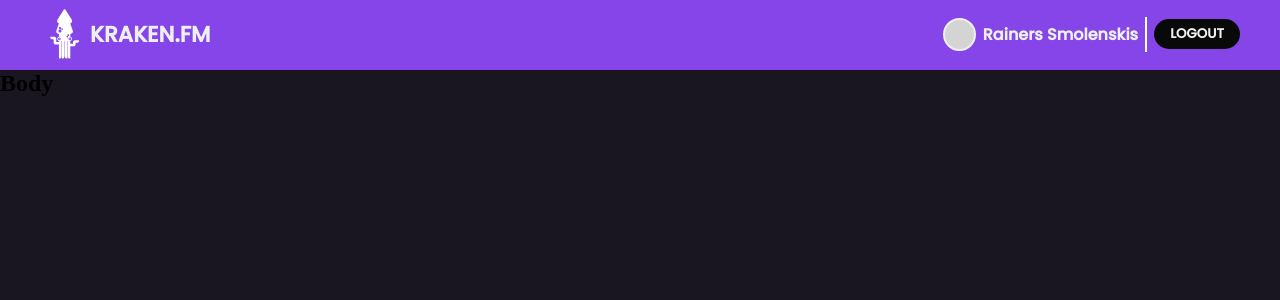
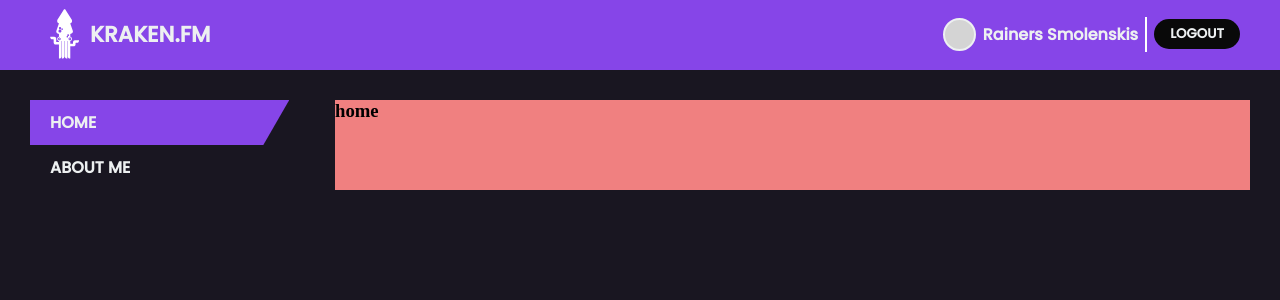
Before and after one commit to wintertime7/kraken-fm-project, a Vue app: page / in a window 1280 px wide. Both pictures are taken after a click on the button "LOGIN". Shown: the top 300 px of the page. Built offline with nearby package versions, Linux system fonts and the light colour scheme.

Commit message:
working almost everything just have to put text and im doneeeee

```diff
--- a/src/App.vue
+++ b/src/App.vue
@@ -21,4 +21,6 @@
   <BodyComponent v-if="show" />
 </template>
 
-<style></style>
+<style scoped>
+
+</style>
--- /dev/null
+++ b/src/components/AboutMeComponent.vue
@@ -0,0 +1,11 @@
+<script>
+  export default {
+    name: "AboutMeComponent"
+  }
+</script>
+
+<template>
+  <h1>about me</h1>
+</template>
+
+<style></style>
--- a/src/components/BodyComponent.vue
+++ b/src/components/BodyComponent.vue
@@ -1,14 +1,51 @@
 <script>
+  import NavButton from './NavButton.vue';
+  import HomeComponent from './HomeComponent.vue';
+  import AboutMeComponent from './AboutMeComponent.vue';
+
   export default {
     name: "BodyComponent",
+    components: {
+      NavButton,
+      HomeComponent,
+      AboutMeComponent
+    },
+    data() {
+      return {
+        showHome: true,
+        showAbout: false
+      }
+    }
   }
 </script>
 
 <template>
   <section class="body">
-    <h1>Body</h1>
+    <section class="navigation">
+      <NavButton text="HOME" :active="this.showHome"/>
+      <NavButton text="ABOUT ME" :active="this.showAbout"/>
+    </section>
+    <section class="element-area">
+      <HomeComponent v-if="showHome" />
+      <AboutMeComponent v-if="showAbout" />
+    </section>
   </section>
 </template>
 
 <style scoped>
+  .body {
+    display: flex;
+    margin: 30px 30px 0 30px
+  }
+
+  .navigation {
+    flex: 2;
+    display: flex;
+    flex-direction: column;
+  }
+
+  .element-area {
+    background-color: lightcoral;
+    flex: 6;
+  }
 </style>
--- /dev/null
+++ b/src/components/HomeComponent.vue
@@ -0,0 +1,11 @@
+<script>
+  export default {
+    name: "HomeComponent"
+  }
+</script>
+
+<template>
+  <h1>home</h1>
+</template>
+
+<style></style>
--- /dev/null
+++ b/src/components/NavButton.vue
@@ -0,0 +1,70 @@
+<script>
+  export default {
+    name: "NavButton",
+    props: {
+      text: String,
+      active: Boolean
+    },
+    methods: {
+      tests() {
+        if (this.active == this.$parent.showHome) {
+          this.$parent.showHome = true;
+        } else {
+          this.$parent.showHome = false;
+        }
+
+        if (this.active == this.$parent.showAbout) {
+          this.$parent.showAbout = true;
+        } else {
+          this.$parent.showAbout = false;
+        }
+      }
+    }
+  }
+</script>
+
+<template>
+  <button @click="tests()" v-bind:class="{'btn': this.active == false, 'btn-active': this.active}">{{text}}</button>
+</template>
+
+<style scoped>
+  .btn {
+    width: 85%;
+    text-align: left;
+    background: transparent;
+    padding: 10px 0 10px 20px;
+    border: none;
+    cursor: pointer;
+    transition: all 0.3s ease 0s;
+    color: var(--white-color);
+    font-family: 'Poppins', sans-serif;
+    font-size: 16px;
+    font-weight: 700;
+  }
+
+  .btn:hover {
+    background-color: var(--purple-color);
+    clip-path: polygon(100% 0, 100% 100%, 0 100%, 0 0);
+  }
+
+  .btn-active {
+    width: 85%;
+    text-align: left;
+    background-color: var(--purple-color);
+    clip-path: polygon(100% 0, 90% 100%, 0 100%, 0 0);
+    padding: 10px 0 10px 20px;
+    border: none;
+    cursor: pointer;
+    transition: all 0.3s ease 0s;
+    color: var(--white-color);
+    font-family: 'Poppins', sans-serif;
+    font-size: 16px;
+    font-weight: 700;
+  }
+
+  .btn-active:hover {
+    background-color: var(--purple-color);
+    clip-path: polygon(100% 0, 100% 100%, 0 100%, 0 0);
+  }
+
+</style>
```
